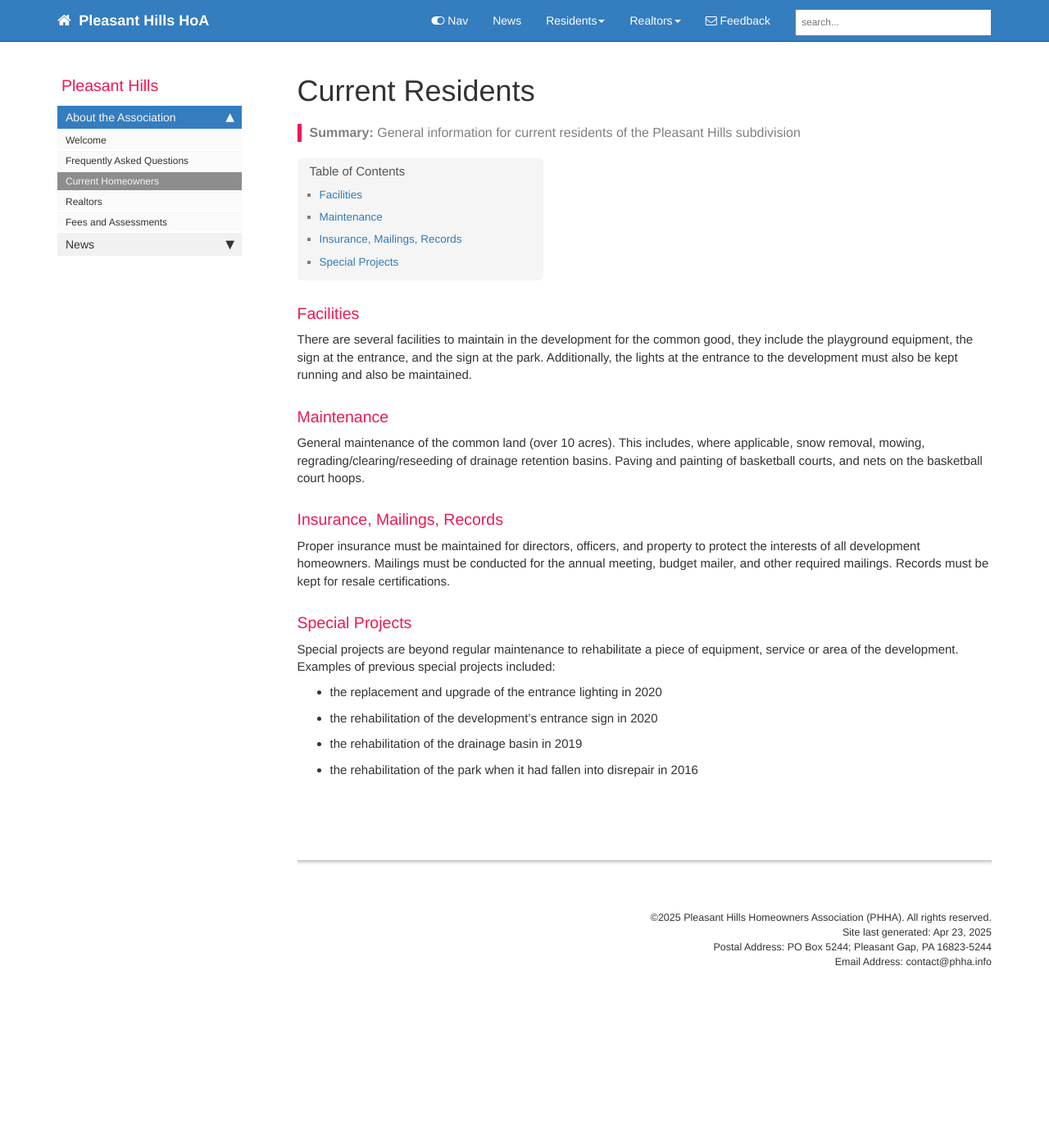
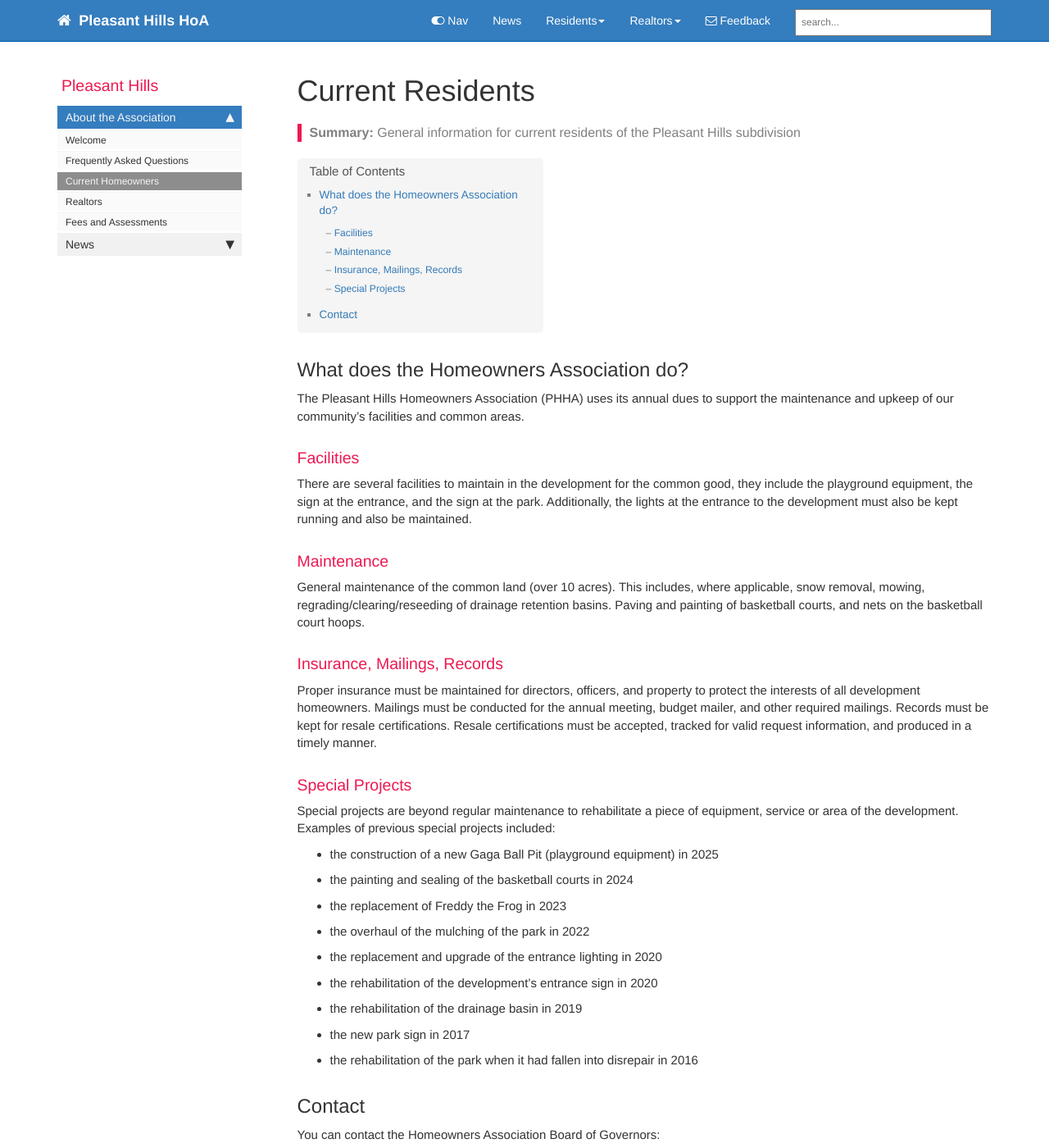
Before and after one commit to pleasanthillsha/pleasanthillsha.github.io, a Jekyll site: the page built from pages/phha/phha_current_resident.md, in a window 1280 px wide and 1400 px high. Shown: the whole window at 82% size. Built offline with Jekyll 4.4.1, drawn with Linux system fonts in a browser that asks for light colours; comment, search, counter and statistics services are not loaded; some of the changed text lies outside the part shown.

Commit message:
update of the page for current residents

```diff
--- a/pages/phha/phha_current_resident.md
+++ b/pages/phha/phha_current_resident.md
@@ -76,6 +76,9 @@ folder: phha
 </div>
 /! -->
 
+## What does the Homeowners Association do?
+The Pleasant Hills Homeowners Association (PHHA) uses its annual dues to support the maintenance and upkeep of our community's facilities and common areas.
+
 ### Facilities
 There are several facilities to maintain in the development for the common good, they include the playground equipment, the sign at the entrance, and the sign at the park. Additionally, the lights at the entrance to the development must also be kept running and also be maintained.
 
@@ -83,13 +86,26 @@ There are several facilities to maintain in the development for the common good,
 General maintenance of the common land (over 10 acres). This includes, where applicable, snow removal, mowing, regrading/clearing/reseeding of drainage retention basins. Paving and painting of basketball courts, and nets on the basketball court hoops.
 
 ### Insurance, Mailings, Records
-Proper insurance must be maintained for directors, officers, and property to protect the interests of all development homeowners. Mailings must be conducted for the annual meeting, budget mailer, and other required mailings. Records must be kept for resale certifications.
+Proper insurance must be maintained for directors, officers, and property to protect the interests of all development homeowners. Mailings must be conducted for the annual meeting, budget mailer, and other required mailings. Records must be kept for resale certifications. Resale certifications must be accepted, tracked for valid request information, and produced in a timely manner.
 
 ### Special Projects
 Special projects are beyond regular maintenance to rehabilitate a piece of equipment, service or area of the development. Examples of previous special projects included:
+ * the construction of a new Gaga Ball Pit (playground equipment) in 2025
+ * the painting and sealing of the basketball courts in 2024
+ * the replacement of Freddy the Frog in 2023
+ * the overhaul of the mulching of the park in 2022
  * the replacement and upgrade of the entrance lighting in 2020
  * the rehabilitation of the development's entrance sign in 2020
  * the rehabilitation of the drainage basin in 2019
+ * the new park sign in 2017
  * the rehabilitation of the park when it had fallen into disrepair in 2016
 
+## Contact
+You can contact the Homeowners Association Board of Governors:
+ * **USPS**
+   PHHA
+   PO Box 5244
+   Pleasant Gap, PA 16823-5244
+* **Email**: contact@phha.info
+
 {% include links.html %}
```
